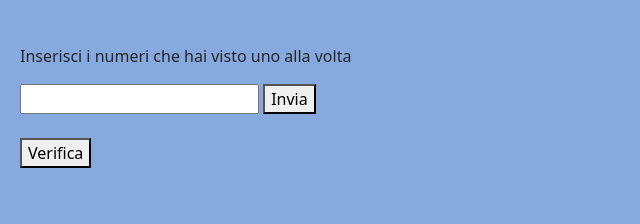
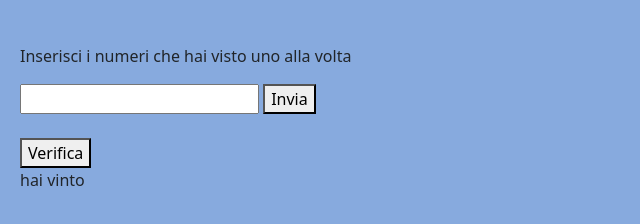
Before and after one commit to ValentinaZussino/js-simon, a plain HTML site: page index.html in a window 1280 px wide. Both pictures are taken after a click on the button "Verifica". Shown: the full height of the page, 0-640 px from the left. Drawn offline with nearby package versions, Linux system fonts and the light colour scheme.

Commit message:
sistemaz funzione verify

```diff
--- a/index.html
+++ b/index.html
@@ -17,6 +17,7 @@
     <button id="btn-send">Invia</button>
     <br><br>
     <button id="verify">Verifica</button>
+    <div></div>
     <!-- js -->
     <script src="./js/script.js"></script>
 </body>
--- a/js/script.js
+++ b/js/script.js
@@ -61,13 +61,28 @@ buttonSend.addEventListener('click', valuePushInArrayUt);
 const btnVerify = document.getElementById('verify');
 // mi faccio funzione per confrontare gli elem dei due array e far vedere quelli giusti all'utente
 function verify(){
-    let arrayUtString = arrayUtente.toString();
-    let arrayNumeriString = numeri.toString();
-    if(arrayUtString == arrayNumeriString){
-        console.log('yes');
-    }else{
-        console.log('no');
+    // definisco var per perdita/vittoria
+    let perdita = false;
+    // controlla se il numero inserito dall'utente sia lo stesso mostrato in quell'ordine
+    for(let i = 0; i < arrayUtente.length; i++){
+        if(arrayUtente[i] != numeri[i]){
+    //in caso l'utente sbagli anche solo una volta
+        perdita = true;
+        // return;
+        }
     }
-
+    // creo un p da appendere al div per dichiarare visivamente vittoria o perdita e prendo il div
+    const divResult = document.querySelector('div');
+    const pResult = document.createElement('p');
+    // stabilisco cosa succede se perdita true/false
+    if(perdita) {
+        pResult.innerHTML = 'hai perso: ' + numeri + ' i numeri erano questi';
+        console.log('non ci siamo');
+    } else {
+        pResult.innerHTML = 'hai vinto';
+        console.log('ci siamo');
+    }
+    divResult.appendChild(pResult);
+    console.log(perdita);
 }
 btnVerify.addEventListener('click', verify)
```
